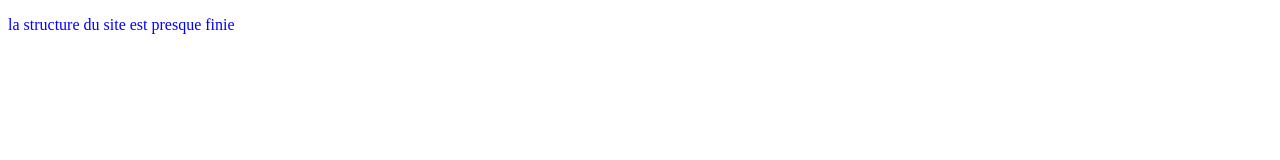
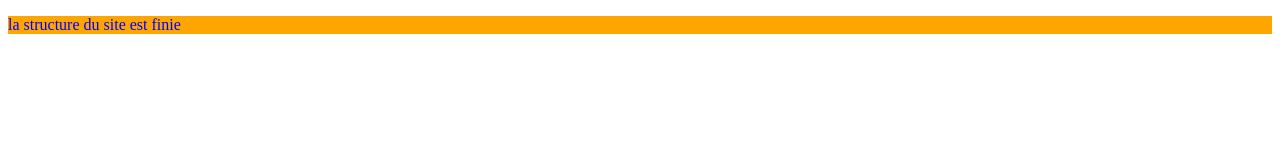
Before and after one commit to nassim199/GIT, a plain HTML site: page index.html in a window 1280 px wide. Drawn offline with Linux system fonts and the light colour scheme.

Commit message:
finalisation du site

```diff
--- a/index.html
+++ b/index.html
@@ -6,6 +6,6 @@
 	<title></title>
 </head>
 <body>
-<p>la structure du site est presque finie</p>
+<p>la structure du site est finie</p>
 </body>
 </html>
--- a/style.css
+++ b/style.css
@@ -1,4 +1,5 @@
 p
 {
 	color: blue ;
+	background-color: orange ;
 }
```
